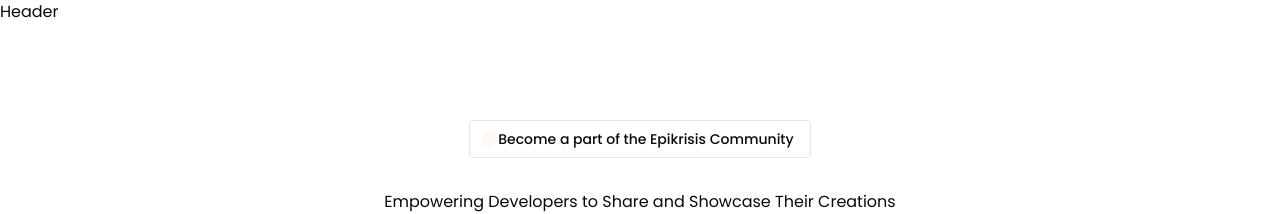
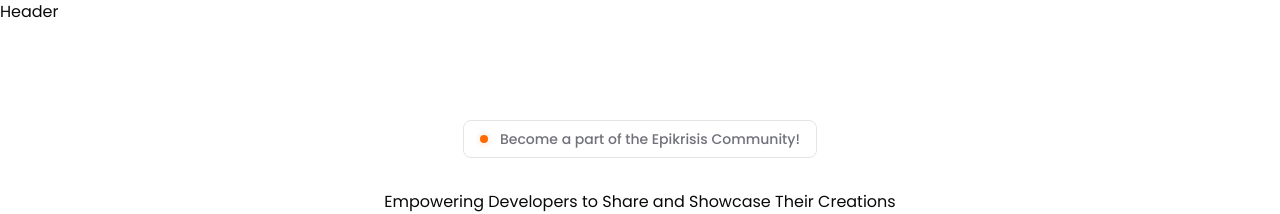
Before and after one commit to Nimira43/Epikrisis, a Next.js app: page / in a window 1280 px wide. Shown: the top 214 px of the page. Built offline with nearby package versions, Linux system fonts and the light colour scheme.

Commit message:
Live-Badge -4

```diff
--- a/components/landing-page/hero-section.tsx
+++ b/components/landing-page/hero-section.tsx
@@ -8,9 +8,10 @@
       className='px-4 py-2 mb-8 text-sm backdrop-blur-sm'
     >
       <span className='relative flex h-2 w-2'>
-        <span className='animate-ping absolute inline-flex h-full w-full rounded-full bg-primary opacity-75'></span>
+        <span className='animate-ping absolute inline-flex h-full w-full rounded-full bg-primary opacity-75' />
+        <span className='relative inline-flex rounded-full h-2 w-2 bg-primary' />
       </span>
-      Become a part of the Epikrisis Community
+      <span className='text-muted-foreground ml-2'>Become a part of the Epikrisis Community!</span>
     </Badge>
   )
 }
--- a/components/ui/badge.tsx
+++ b/components/ui/badge.tsx
@@ -5,7 +5,7 @@
 import { cn } from '@/lib/utils'
 
 const badgeVariants = cva(
-  'inline-flex items-center justify-center rounded border px-2 py-0.5 text-xs font-medium w-fit whitespace-nowrap shrink-0 [&>svg]:size-3 gap-1 [&>svg]:pointer-events-none focus-visible:border-ring focus-visible:ring-ring/50 focus-visible:ring-[3px] aria-invalid:ring-destructive/20 dark:aria-invalid:ring-destructive/40 aria-invalid:border-destructive transition-[color,box-shadow] overflow-hidden',
+  'inline-flex items-center justify-center rounded-lg border px-2 py-0.5 text-xs font-medium w-fit whitespace-nowrap shrink-0 [&>svg]:size-3 gap-1 [&>svg]:pointer-events-none focus-visible:border-ring focus-visible:ring-ring/50 focus-visible:ring-[3px] aria-invalid:ring-destructive/20 dark:aria-invalid:ring-destructive/40 aria-invalid:border-destructive transition-[color,box-shadow] overflow-hidden',
   {
     variants: {
       variant: {
```
